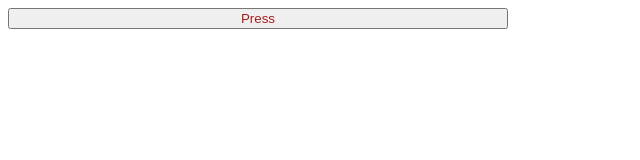
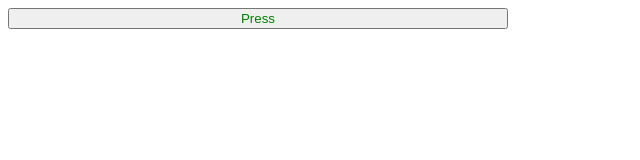
Before and after one commit to DukeKunYura/webpack-custom-configuration, a React app: page / in a window 1280 px wide. Shown: the top 160 px of the page, without its empty margins (0-640 px from the left). Built offline with nearby package versions, Linux system fonts and the light colour scheme.

Commit message:
[+] add sass

```diff
--- a/package.json
+++ b/package.json
@@ -20,6 +20,8 @@
     "@types/webpack-dev-server": "^4.7.2",
     "css-loader": "^6.8.1",
     "html-webpack-plugin": "^5.5.3",
+    "sass": "^1.69.0",
+    "sass-loader": "^13.3.2",
     "style-loader": "^3.3.3",
     "ts-loader": "^9.5.0",
     "ts-node": "^10.9.1",
--- a/src/components/App.css
+++ b/src/components/App.scss
@@ -1,4 +1,8 @@
 .button {
   color: #a81f1f;
   width: 500px;
+
+  span {
+    color: green;
+  }
 }
--- a/src/components/App.tsx
+++ b/src/components/App.tsx
@@ -1,9 +1,9 @@
-import "./App.css";
+import "./App.scss";
 
 export const App = () => {
   return (
     <div>
-      <button className="button">Press</button>
+      <button className="button"><span>Press</span></button>
     </div>
   );
 };
--- a/webpack.config.ts
+++ b/webpack.config.ts
@@ -35,8 +35,15 @@ export default (env: EnvVariables) => {
     module: {
       rules: [
         {
-          test: /\.css$/i,
-          use: ["style-loader", "css-loader"],
+          test: /\.s[ac]ss$/i,
+          use: [
+            // Creates `style` nodes from JS strings
+            "style-loader",
+            // Translates CSS into CommonJS
+            "css-loader",
+            // Compiles Sass to CSS
+            "sass-loader",
+          ],
         },
         {
           test: /\.tsx?$/,
```
Also changed, not shown: 1 other file (tests, documents, lock files or other folders).
